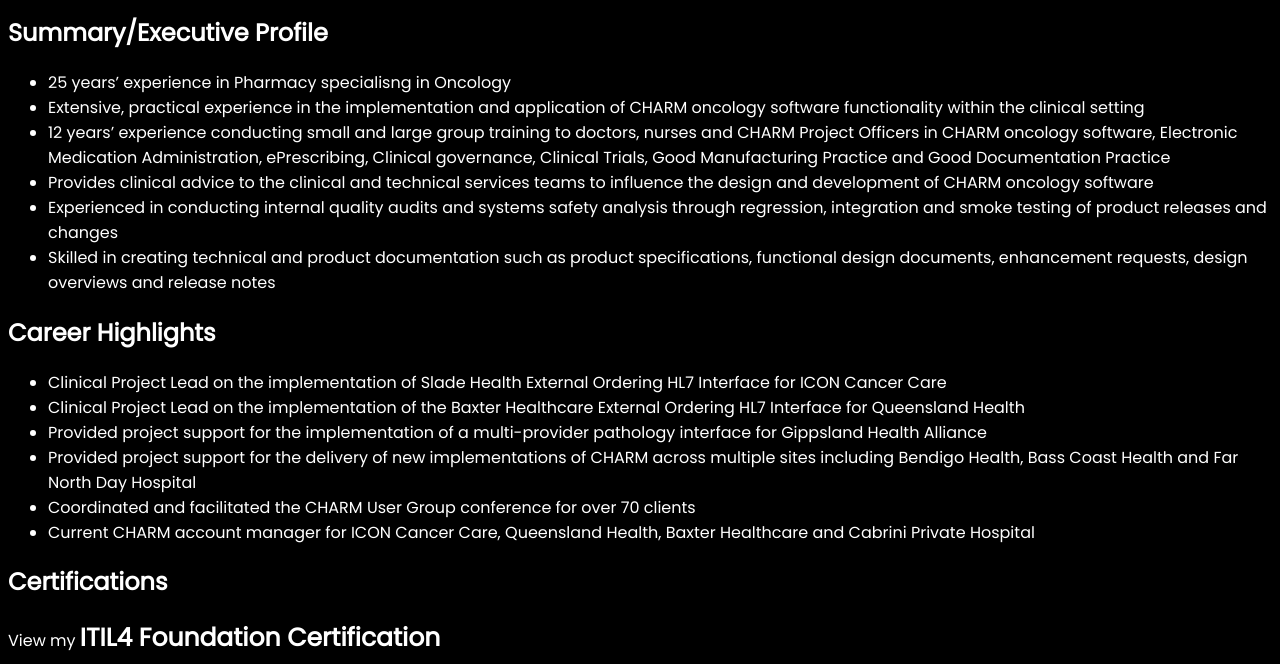
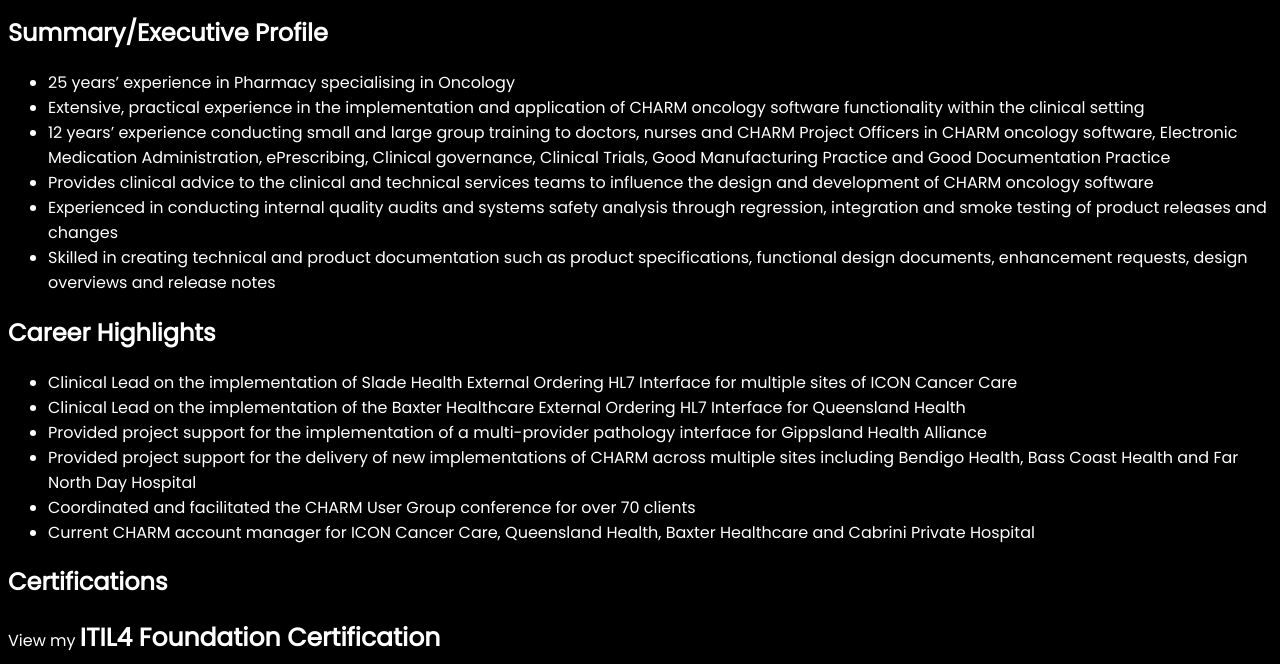
Before and after one commit to shelleybehen/Shelley_Behen_HTML_Portfolio, a plain HTML site: page aboutme.html in a window 1280 px wide. Shown: the part 136-800 px from the top of the page. Drawn offline with Linux system fonts and the light colour scheme.

Commit message:
minor updates and edits

```diff
--- a/aboutme.html
+++ b/aboutme.html
@@ -24,7 +24,7 @@
         <div>
             <h2>Summary/Executive Profile</h2>
         <ul>
-            <li>25 years’ experience in Pharmacy specialisng in Oncology</li>
+            <li>25 years’ experience in Pharmacy specialising in Oncology</li>
             <li>Extensive, practical experience in the implementation and application of CHARM oncology software functionality within the clinical setting</li>
             <li>12 years’ experience conducting small and large group training to doctors, nurses and CHARM Project Officers in CHARM oncology software, Electronic Medication Administration, ePrescribing, Clinical governance, Clinical Trials, Good Manufacturing Practice and Good Documentation Practice</li>
             <li>Provides clinical advice to the clinical and technical services teams to influence the design and development of CHARM oncology software</li>
@@ -35,8 +35,8 @@
         <div>
             <h2>Career Highlights</h2>
         <ul>
-            <li>Clinical Project Lead on the implementation of Slade Health External Ordering HL7 Interface for ICON Cancer Care</li>
-            <li>Clinical Project Lead on the implementation of the Baxter Healthcare External Ordering HL7 Interface for Queensland Health </li>
+            <li>Clinical Lead on the implementation of Slade Health External Ordering HL7 Interface for multiple sites of ICON Cancer Care</li>
+            <li>Clinical Lead on the implementation of the Baxter Healthcare External Ordering HL7 Interface for Queensland Health </li>
             <li>Provided project support for the implementation of a multi-provider pathology interface for Gippsland Health Alliance</li>
             <li>Provided project support for the delivery of new implementations of CHARM across multiple sites including Bendigo Health, Bass Coast Health and Far North Day Hospital</li>
             <li>Coordinated and facilitated the CHARM User Group conference for over 70 clients</li>
--- a/myworkstyles.css
+++ b/myworkstyles.css
@@ -45,12 +45,12 @@ footer {
      height: 100%;
      margin: auto;
     }
-  }
+}
 @media only screen and (min-device-width : 768px) and (max-device-width : 1024px) {
 #center {
     display: block;
     width: 100%;
     height: 100%;
     margin: auto;
-  }
+    }
 }
```
Also changed, not shown: blogstyles.css (+3 -4 lines), contactstyles.css (+3 -5 lines), styles.css (+3 -4 lines), 1 other file.
